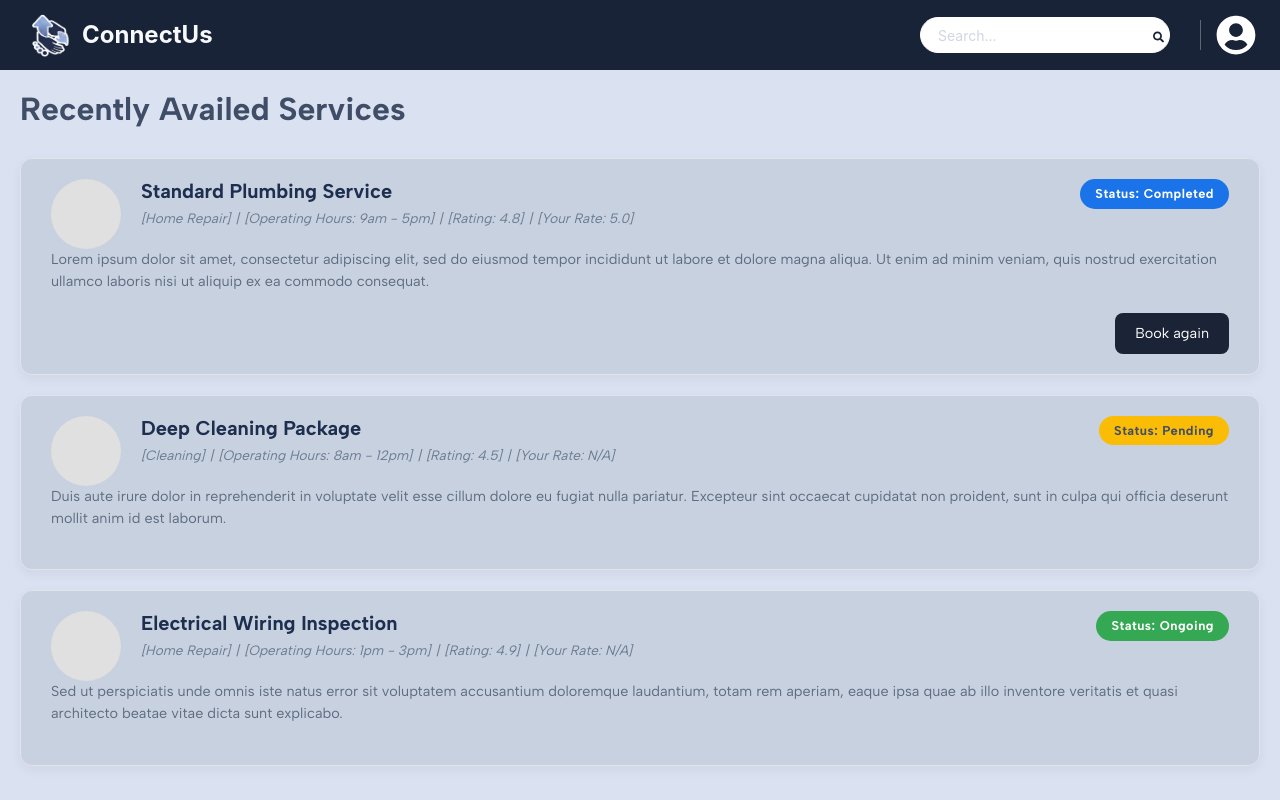
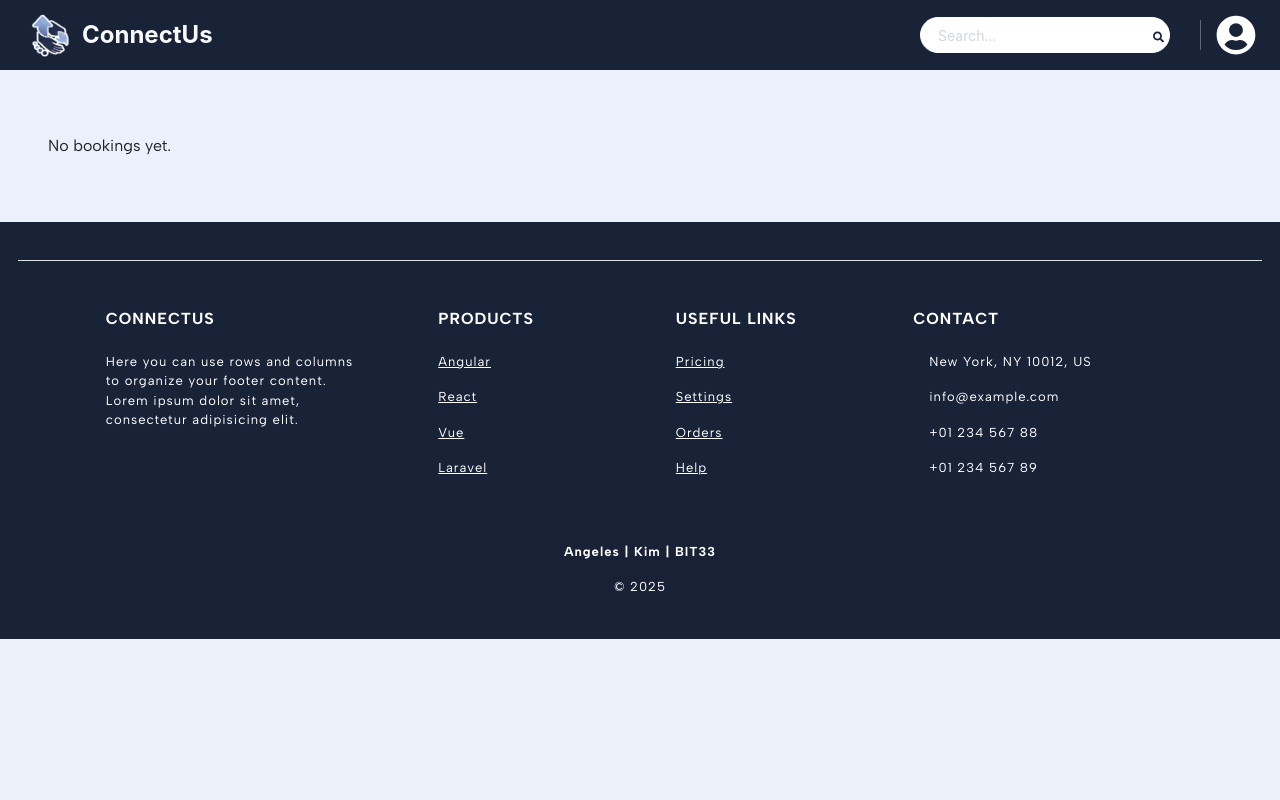
Before and after one commit to 32s05/ConnectUs, a React (Create React App) app: page /Customer_My-Bookings in a window 1280 px wide. Built offline with nearby package versions, Linux system fonts and the light colour scheme.

Commit message:
ViewDetails

```diff
--- a/src/App.js
+++ b/src/App.js
@@ -15,6 +15,7 @@ import ServiceRequests from "./pages/Provider_ServiceRequests";
 import Bookings from "./pages/Provider_CompletedBookings";
 import CustomerEditProfile from "./pages/Customer_EditProfile";
 import CustomerMyBookings from "./pages/Customer_MyBookings";
+import ViewDetails from "./pages/ViewDetails";
 
 
 import 'bootstrap-icons/font/bootstrap-icons.css';
@@ -37,6 +38,8 @@ function App() {
         <Route path="/services/:id" element={<ServicePage />} />
         <Route path="/Customer_Edit-Profile" element={<CustomerEditProfile />} />
         <Route path="/Customer_My-Bookings" element={<CustomerMyBookings />} />
+        <Route path="/ViewDetails/:id" element={<ViewDetails />} />
+
 
 
         {/* Provider Paths */}
--- a/src/assets/style.css
+++ b/src/assets/style.css
@@ -1309,7 +1309,7 @@ footer {
 /* Base styles for the overall component */
 .my-bookings-container {
     padding: 20px;
-    background-color: #dae1f1;
+    background-color: #eaf1fb;
 }
 
 .title {
@@ -1320,7 +1320,7 @@ footer {
 
 /* Service Card Styling (RENAMED) */
 .booking-item-card {
-    background-color: #c8d1df;
+    background-color: #f2f6fc;
     border-radius: 12px;
     padding: 20px 30px;
     margin-bottom: 20px;
--- a/src/pages/Customer_MyBookings.jsx
+++ b/src/pages/Customer_MyBookings.jsx
@@ -1,98 +1,132 @@
-import React from 'react';
-import '../assets/style.css';
-import Navbar2 from '../components/Navbar2';
+import React, { useEffect, useState } from "react";
+import "../assets/style.css";
+import Navbar2 from "../components/Navbar2";
+import { collection, query, where, getDocs, doc, updateDoc } from "firebase/firestore";
+import { db } from "../firebaseconfig";
+import { Link } from "react-router-dom";
+import "bootstrap-icons/font/bootstrap-icons.css";
 
+const CustomerMyBookings = () => {
+  const [customer, setCustomer] = useState(null);
+  const [bookings, setBookings] = useState([]);
 
-// Dummy data for services (kept for context)
-const services = [
-  {
-    id: 1,
-    name: 'Standard Plumbing Service',
-    status: 'Completed',
-    category: 'Home Repair',
-    hours: '9am - 5pm',
-    rating: '4.8',
-    yourRate: '5.0',
-    description: 'Lorem ipsum dolor sit amet, consectetur adipiscing elit, sed do eiusmod tempor incididunt ut labore et dolore magna aliqua. Ut enim ad minim veniam, quis nostrud exercitation ullamco laboris nisi ut aliquip ex ea commodo consequat.',
-  },
-  {
-    id: 2,
-    name: 'Deep Cleaning Package',
-    status: 'Pending',
-    category: 'Cleaning',
-    hours: '8am - 12pm',
-    rating: '4.5',
-    yourRate: 'N/A',
-    description: 'Duis aute irure dolor in reprehenderit in voluptate velit esse cillum dolore eu fugiat nulla pariatur. Excepteur sint occaecat cupidatat non proident, sunt in culpa qui officia deserunt mollit anim id est laborum.',
-  },
-  {
-    id: 3,
-    name: 'Electrical Wiring Inspection',
-    status: 'Ongoing',
-    category: 'Home Repair',
-    hours: '1pm - 3pm',
-    rating: '4.9',
-    yourRate: 'N/A',
-    description: 'Sed ut perspiciatis unde omnis iste natus error sit voluptatem accusantium doloremque laudantium, totam rem aperiam, eaque ipsa quae ab illo inventore veritatis et quasi architecto beatae vitae dicta sunt explicabo.',
-  },
-  // ... more services
-];
+  useEffect(() => {
+    const fetchCustomerBookings = async () => {
+      try {
+        const customerEmail = sessionStorage.getItem("loggedInUser");
+        if (!customerEmail) return;
 
-// Utility function remains the same
-const getStatusClass = (status) => {
-  switch (status.toLowerCase()) {
-    case 'completed':
-      return 'status-completed'; // Blue
-    case 'pending':
-      return 'status-pending'; // Yellow
-    case 'ongoing':
-    case 'in progress':
-      return 'status-ongoing'; // Green
-    case 'cancelled':
-      return 'status-cancelled'; // Red
-    case 'not started':
-    default:
-      return 'status-not-started'; // Gray
+        // Find the logged-in customer document
+        const customerRef = collection(db, "customers");
+        const q = query(customerRef, where("email", "==", customerEmail));
+        const snapshot = await getDocs(q);
+
+        if (!snapshot.empty) {
+          const customerDoc = snapshot.docs[0];
+          const customerData = customerDoc.data();
+          const customerId = customerData.id || customerDoc.id;
+
+          setCustomer(customerData);
+          sessionStorage.setItem("customerData", JSON.stringify(customerData));
+
+          // Fetch bookings associated with this customer
+          const bookingRef = collection(db, "bookings");
+          const bookingQuery = query(bookingRef, where("customerId", "==", customerId));
+          const bookingSnapshot = await getDocs(bookingQuery);
+          const bookingData = bookingSnapshot.docs.map((doc) => ({
+            docId: doc.id,
+            ...doc.data(),
+          }));
+
+          setBookings(bookingData);
+        }
+      } catch (error) {
+        console.error("Error fetching customer or bookings:", error);
       }
     };
 
-const CustomerMyBookings = () => {
+    fetchCustomerBookings();
+  }, []);
+
+  const cancelBooking = async (bookingId) => {
+    try {
+      const bookingRef = doc(db, "bookings", bookingId);
+      await updateDoc(bookingRef, { status: "cancelled" });
+      setBookings((prev) =>
+        prev.map((b) =>
+          b.docId === bookingId ? { ...b, status: "cancelled" } : b
+        )
+      );
+    } catch (error) {
+      console.error("Error cancelling booking:", error);
+    }
+  };
+
   return (
-    <div className='body'>
+    <div className="body">
+      <Navbar2 />
+      <div className="my-bookings-container p-5">
+        {customer ? (
+          <h4 className="display-3 mb-5">
+            <span className="serviceNameDash">My Bookings</span>
+          </h4>
+        ) : (
+          <p></p>
+        )}
 
-    <Navbar2 />
-    <div className="my-bookings-container">
-      <h2 className="title">Recently Availed Services</h2>
-      {services.map((service) => (
-        // *** RENAMED CLASS HERE ***
-        <div key={service.id} className="booking-item-card">
-          <div className="card-header">
-            <div className="avatar-placeholder">
-              {/* This is the gray circle placeholder */}
+        {bookings.length === 0 ? (
+          <p>No bookings yet.</p>
+        ) : (
+          bookings.map((booking) => (
+            <div key={booking.docId} className="booking-card p-4 p-md-5 mb-4">
+              <div className="user-image"></div>
+
+              <div className="booking-info d-flex flex-column flex-md-row justify-content-between align-items-start align-items-md-center">
+                <div>
+                  <h3 className="user-name">{booking.serviceName || "Unknown Provider"}</h3>
+                  <p className="user-info">
+                    {booking.date} at {booking.time}
+                  </p>
+                  <p className="booking-note">
+                    <strong>Note:</strong> {booking.notes || "No notes provided" }
+                  </p>
+                  <p className="tier-info">Tier: {booking.tier}</p>
                 </div>
-            <div className="service-details">
-              <h3 className="service-name">{service.name}</h3>
-              <div className="service-meta">
-                <span className="meta-item">{`[${service.category}]`}</span> |
-                <span className="meta-item">{`[Operating Hours: ${service.hours}]`}</span> |
-                <span className="meta-item">{`[Rating: ${service.rating}]`}</span> |
-                <span className="meta-item">{`[Your Rate: ${service.yourRate}]`}</span>
-              </div>
-            </div>
-            <div className={`status-badge ${getStatusClass(service.status)}`}>
-              Status: {service.status}
-            </div>
-          </div>
-          <p className="service-description">{service.description}</p>
-          <div className="book-again-container">
-            {service.status === 'Completed' && (
-              <button className="book-again-button">
-                Book again
+
+                <div className="mt-3 mt-md-0 text-end">
+                  <span
+                    className={`badge ${
+                      booking.status === "pending"
+                        ? "bg-warning text-dark"
+                        : booking.status === "approved"
+                        ? "bg-success"
+                        : booking.status === "cancelled"
+                        ? "bg-danger"
+                        : "bg-secondary"
+                    } mb-2`}
+                  >
+                    {booking.status.charAt(0).toUpperCase() + booking.status.slice(1)}
+                  </span>
+
+                  <div className="mb-3">
+                    {booking.status === "pending" && (
+                      <button
+                        className="btn btn-outline-danger btn-sm"
+                        onClick={() => cancelBooking(booking.docId)}
+                      >
+                        <i className="bi bi-x-circle"></i> Cancel Booking
                       </button>
                     )}
                   </div>
+
+                  <Link to={`/ViewDetails/${booking.docId}`} className="view-btn mt-2">
+                    View Details
+                  </Link>
                 </div>
-      ))}
+              </div>
+            </div>
+          ))
+        )}
       </div>
     </div>
   );
--- /dev/null
+++ b/src/pages/ViewDetails.jsx
@@ -0,0 +1,118 @@
+import React, { useEffect, useState } from "react";
+import "../assets/style.css";
+import Navbar2 from "../components/Navbar2";
+import { useParams, useNavigate } from "react-router-dom";
+import { doc, getDoc } from "firebase/firestore";
+import { db } from "../firebaseconfig";
+
+const ViewDetails = () => {
+  const { id } = useParams();
+  const [booking, setBooking] = useState(null);
+  const navigate = useNavigate();
+
+  useEffect(() => {
+    const fetchBookingDetails = async () => {
+      try {
+        if (!id) return;
+        const bookingRef = doc(db, "bookings", id);
+        const bookingSnap = await getDoc(bookingRef);
+
+        if (bookingSnap.exists()) {
+          setBooking({ id: bookingSnap.id, ...bookingSnap.data() });
+        } else {
+          console.log("No booking found");
+        }
+      } catch (error) {
+        console.error("Error fetching booking details:", error);
+      }
+    };
+
+    fetchBookingDetails();
+  }, [id]);
+
+  if (!booking) {
+    return (
+      <div className="body">
+        <Navbar2 />
+        <div className="text-center mt-5">
+          <h3>Loading booking details...</h3>
+        </div>
+      </div>
+    );
+  }
+
+  const formatTimestamp = (timestamp) => {
+    if (!timestamp || !timestamp.seconds) return "N/A";
+    const date = new Date(timestamp.seconds * 1000);
+    return date.toLocaleDateString("en-US", {
+      year: "numeric",
+      month: "long",
+      day: "numeric",
+      hour: "2-digit",
+      minute: "2-digit",
+    });
+  };
+
+  const getStatusBadgeClass = (status) => {
+    switch (status) {
+      case "pending":
+        return "bg-warning text-dark";
+      case "approved":
+        return "bg-success";
+      case "cancelled":
+        return "bg-danger";
+      default:
+        return "bg-secondary";
+    }
+  };
+
+  return (
+    <div className="body">
+      <Navbar2 />
+
+      <div className="container mt-5 mb-5">
+        <h2 className="mb-4">Booking Details</h2>
+
+        <div className="booking-details-card p-4 rounded shadow-sm bg-white">
+          <p><strong>Booking ID:</strong> <b>{booking.bookingId}</b></p>
+          <p><strong>Service Name:</strong> {booking.serviceName || "N/A"}</p>
+          <p><strong>Provider ID:</strong> {booking.providerId || "N/A"}</p>
+          <p><strong>Created At:</strong> {formatTimestamp(booking.createdAt)}</p>
+          <p><strong>Date:</strong> {booking.date || "N/A"}</p>
+          <p><strong>Time:</strong> {booking.time || "N/A"}</p>
+          <p><strong>Tier:</strong> {booking.tier || "N/A"}</p>
+          <p><strong>Tier Price:</strong> {booking.tierPrice ? `₱${booking.tierPrice}` : "N/A"}</p>
+
+          <p>
+            <strong>Status:</strong>{" "}
+            <span className={`badge ${getStatusBadgeClass(booking.status)}`}>
+              {booking.status
+                ? booking.status.charAt(0).toUpperCase() + booking.status.slice(1)
+                : "N/A"}
+            </span>
+          </p>
+
+          <p><strong>Notes:</strong> {booking.notes || "No notes provided"}</p>
+        </div>
+
+        <div className="mt-4 d-flex flex-column flex-md-row gap-3">
+          <button
+            className="btn btn-secondary"
+            onClick={() => navigate(-1)}
+          >
+            ← Back to My Bookings
+          </button>
+
+          <button
+            className="btn btn-primary"
+            onClick={() => navigate("/Customer_Dashboard")}
+          >
+            Find More Services
+          </button>
+        </div>
+      </div>
+    </div>
+  );
+};
+
+export default ViewDetails;
```
Lines whose indentation alone changed are shown as unchanged.
